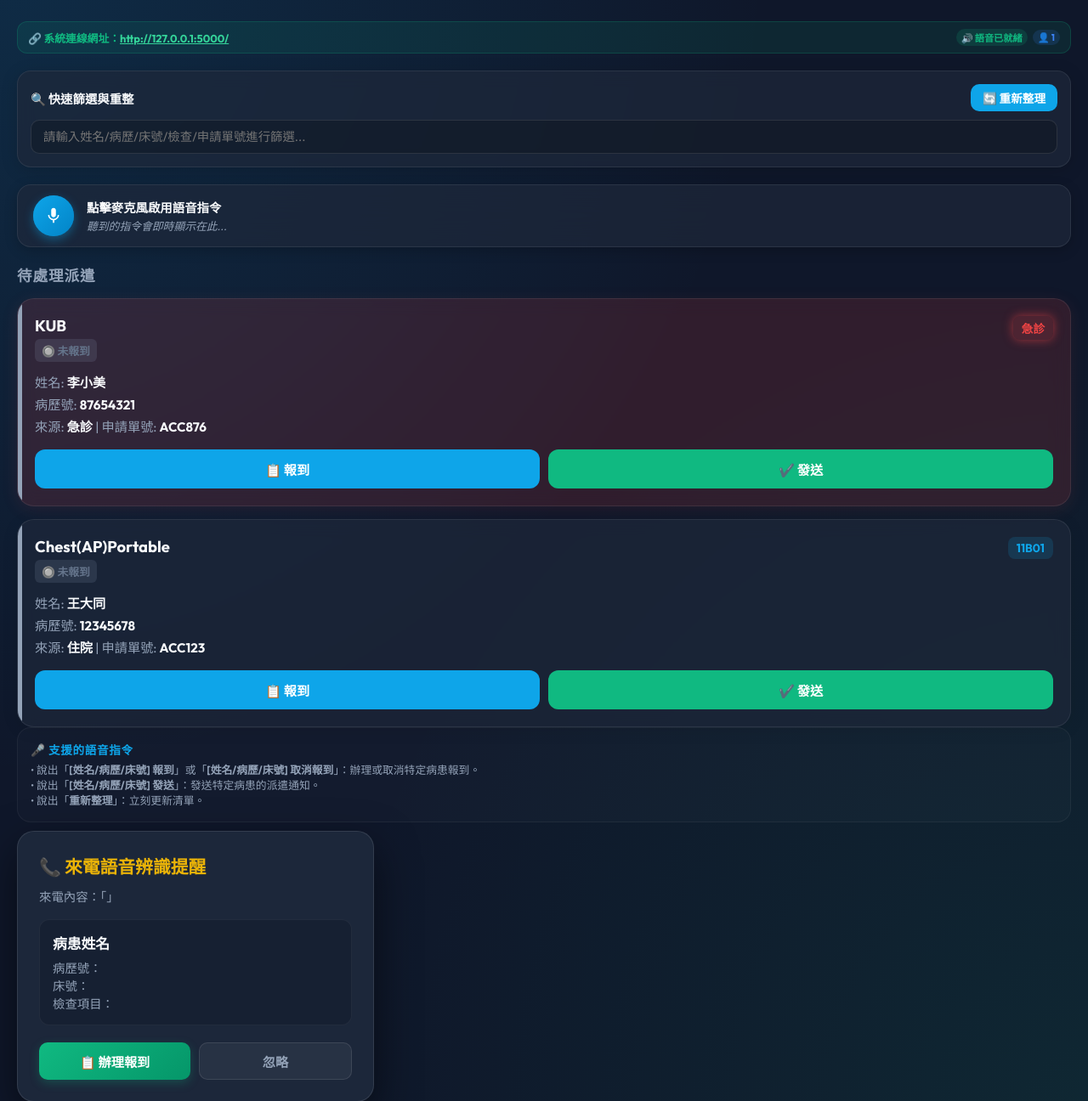
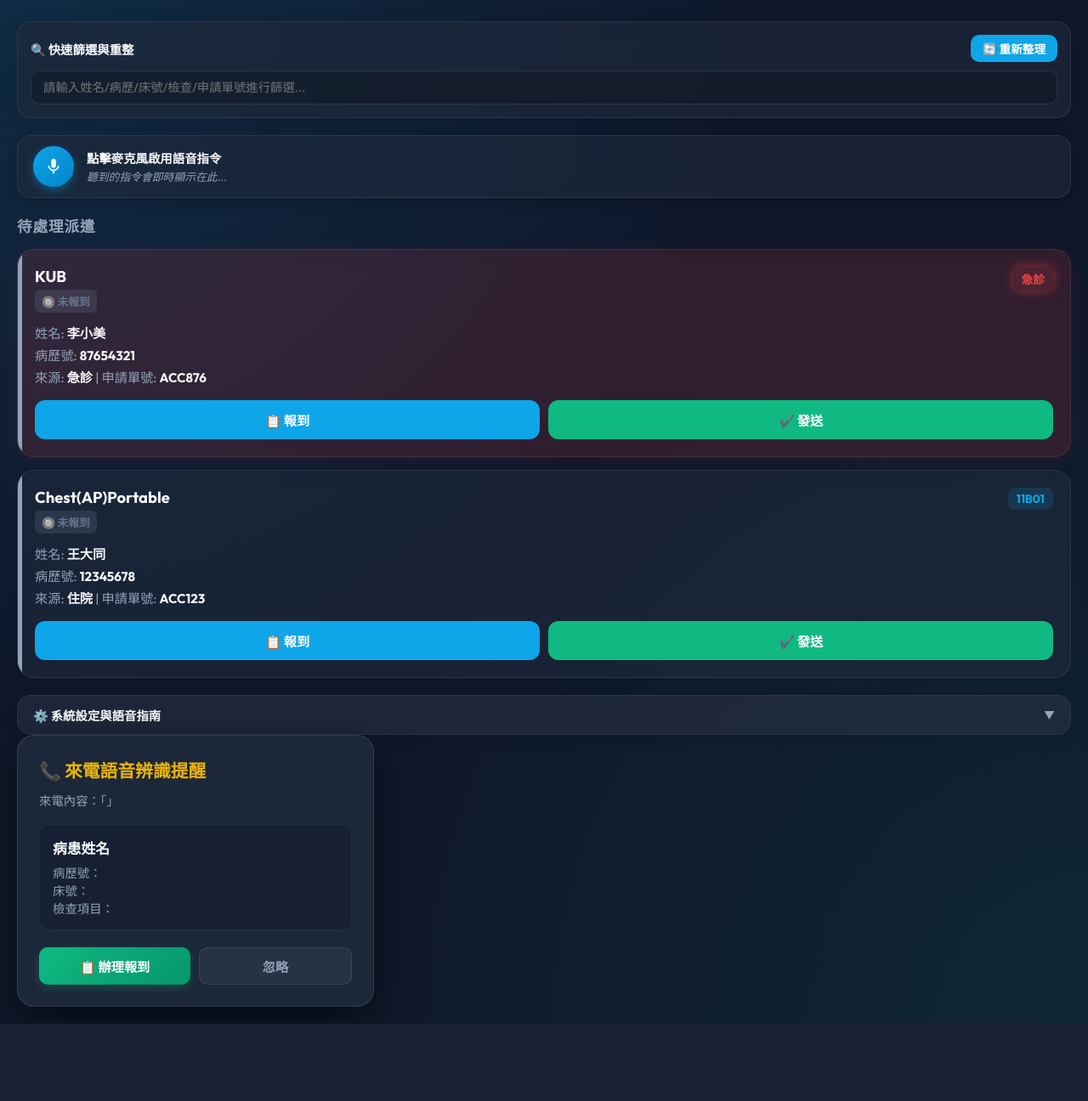
Before and after one commit to cat670500-hub/QCC, a Flask app: page /mobile in a window 1280 px wide. Shown: the part 56-1352 px from the top of the page at 85% size. After the commit the page ends 1261 px from the top, so only its background shows below. Run offline with Flask 3, Linux system fonts and the light colour scheme; the visitor is signed in with stand-in values (Sample User, id 1); some libraries are stand-ins or nearby versions.

Commit message:
將連線設定與語音指引移至最下方並改為摺疊面板

```diff
--- a/templates/mobile_receiver.html
+++ b/templates/mobile_receiver.html
@@ -438,15 +438,7 @@
         請改用<strong>一般 Safari 瀏覽器</strong>開啟此網頁網址，即可正常使用語音控制。
     </div>
 
-    <div style="background: rgba(16, 185, 129, 0.1); border: 1px solid rgba(16, 185, 129, 0.2); padding: 8px 12px; border-radius: 12px; margin-bottom: 20px; font-size: 0.8rem; display: flex; align-items: center; justify-content: space-between; gap: 8px; text-align: left; color: #10b981; font-weight: bold;">
-        <span>🔗 系統連線網址：<a href="{{ protocol }}://{{ host_ip }}:{{ port }}/" target="_blank" style="color: #34d399; text-decoration: underline; word-break: break-all;">{{ protocol }}://{{ host_ip }}:{{ port }}/</a></span>
-        <div style="display: flex; gap: 6px; align-items: center;">
-            <span id="speechStatus" style="font-size: 0.7rem; background: rgba(16, 185, 129, 0.15); color: #10b981; padding: 2px 6px; border-radius: 20px; font-weight: bold; white-space: nowrap; cursor: pointer;" onclick="testSpeech()">🔊 語音已就緒</span>
-            {% if session.operator_account %}
-                <span style="font-size: 0.7rem; background: rgba(59, 130, 246, 0.15); color: #3b82f6; padding: 2px 6px; border-radius: 20px; font-weight: bold; white-space: nowrap;">👤 {{ session.operator_account }}</span>
-            {% endif %}
-        </div>
-    </div>
+
 
 
 
@@ -484,14 +476,36 @@
         <div class="no-data">目前無待處理的派遣單</div>
     </div>
 
-    <!-- 指令指南 -->
-    <div class="tip-card">
-        <h4>🎤 支援的語音指令</h4>
-        <p>
-            • 說出「<strong>[姓名/病歷/床號] 報到</strong>」或「<strong>[姓名/病歷/床號] 取消報到</strong>」：辦理或取消特定病患報到。<br>
-            • 說出「<strong>[姓名/病歷/床號] 發送</strong>」：發送特定病患的派遣通知。<br>
-            • 說出「<strong>重新整理</strong>」：立刻更新清單。
-        </p>
+    <!-- ⚙️ 設定與語音指南 (摺疊面版) -->
+    <div class="settings-collapse-panel" style="margin-top: 20px; border: 1px solid var(--border-glow); border-radius: 16px; background: var(--panel-bg); overflow: hidden; box-shadow: 0 4px 15px rgba(0, 0, 0, 0.15);">
+        <div onclick="toggleSettingsPanel()" style="padding: 12px 18px; display: flex; align-items: center; justify-content: space-between; cursor: pointer; background: rgba(255, 255, 255, 0.02); user-select: none;">
+            <span style="font-weight: bold; font-size: 0.9rem; color: var(--text-main); display: flex; align-items: center; gap: 8px;">
+                ⚙️ 系統設定與語音指南
+            </span>
+            <span id="settingsCollapseArrow" style="font-size: 0.8rem; color: var(--text-muted); transition: transform 0.3s; display: inline-block;">▼</span>
+        </div>
+        <div id="settingsCollapseContent" style="display: none; padding: 15px; border-top: 1px solid rgba(255, 255, 255, 0.05); flex-direction: column; gap: 15px;">
+            <!-- 系統連線網址 -->
+            <div style="background: rgba(16, 185, 129, 0.1); border: 1px solid rgba(16, 185, 129, 0.2); padding: 10px 14px; border-radius: 12px; font-size: 0.8rem; display: flex; flex-direction: column; gap: 6px; text-align: left; color: #10b981; font-weight: bold;">
+                <span>🔗 系統連線網址：<a href="{{ protocol }}://{{ host_ip }}:{{ port }}/" target="_blank" style="color: #34d399; text-decoration: underline; word-break: break-all;">{{ protocol }}://{{ host_ip }}:{{ port }}/</a></span>
+                <div style="display: flex; gap: 6px; align-items: center; margin-top: 4px;">
+                    <span id="speechStatus" style="font-size: 0.7rem; background: rgba(16, 185, 129, 0.15); color: #10b981; padding: 2px 6px; border-radius: 20px; font-weight: bold; white-space: nowrap; cursor: pointer;" onclick="testSpeech()">🔊 語音已就緒</span>
+                    {% if session.operator_account %}
+                        <span style="font-size: 0.7rem; background: rgba(59, 130, 246, 0.15); color: #3b82f6; padding: 2px 6px; border-radius: 20px; font-weight: bold; white-space: nowrap;">👤 {{ session.operator_account }}</span>
+                    {% endif %}
+                </div>
+            </div>
+
+            <!-- 語音指令指引 -->
+            <div class="tip-card" style="margin: 0; background: rgba(0, 0, 0, 0.15); border: 1px solid rgba(255, 255, 255, 0.03); border-radius: 12px; padding: 12px;">
+                <h4 style="font-size: 0.85rem; font-weight: bold; color: var(--primary); margin-bottom: 6px;">🎤 支援的語音指令</h4>
+                <p style="font-size: 0.8rem; color: var(--text-muted); line-height: 1.45;">
+                    • 說出「<strong>[姓名/病歷/床號] 報到</strong>」或「<strong>[姓名/病歷/床號] 取消報到</strong>」：辦理或取消特定病患報到。<br>
+                    • 說出「<strong>[姓名/病歷/床號] 發送</strong>」：發送特定病患的派遣通知。<br>
+                    • 說出「<strong>重新整理</strong>」：立刻更新清單。
+                </p>
+            </div>
+        </div>
     </div>
 
     <script>
@@ -1313,6 +1327,18 @@
                 activeVoiceMentionPatient = null;
             }
         }
+
+        function toggleSettingsPanel() {
+            const content = document.getElementById('settingsCollapseContent');
+            const arrow = document.getElementById('settingsCollapseArrow');
+            if (content.style.display === 'none') {
+                content.style.display = 'flex';
+                arrow.style.transform = 'rotate(180deg)';
+            } else {
+                content.style.display = 'none';
+                arrow.style.transform = 'rotate(0deg)';
+            }
+        }
     </script>
 
     <!-- 語音來電詢問報到 Modal -->
```
